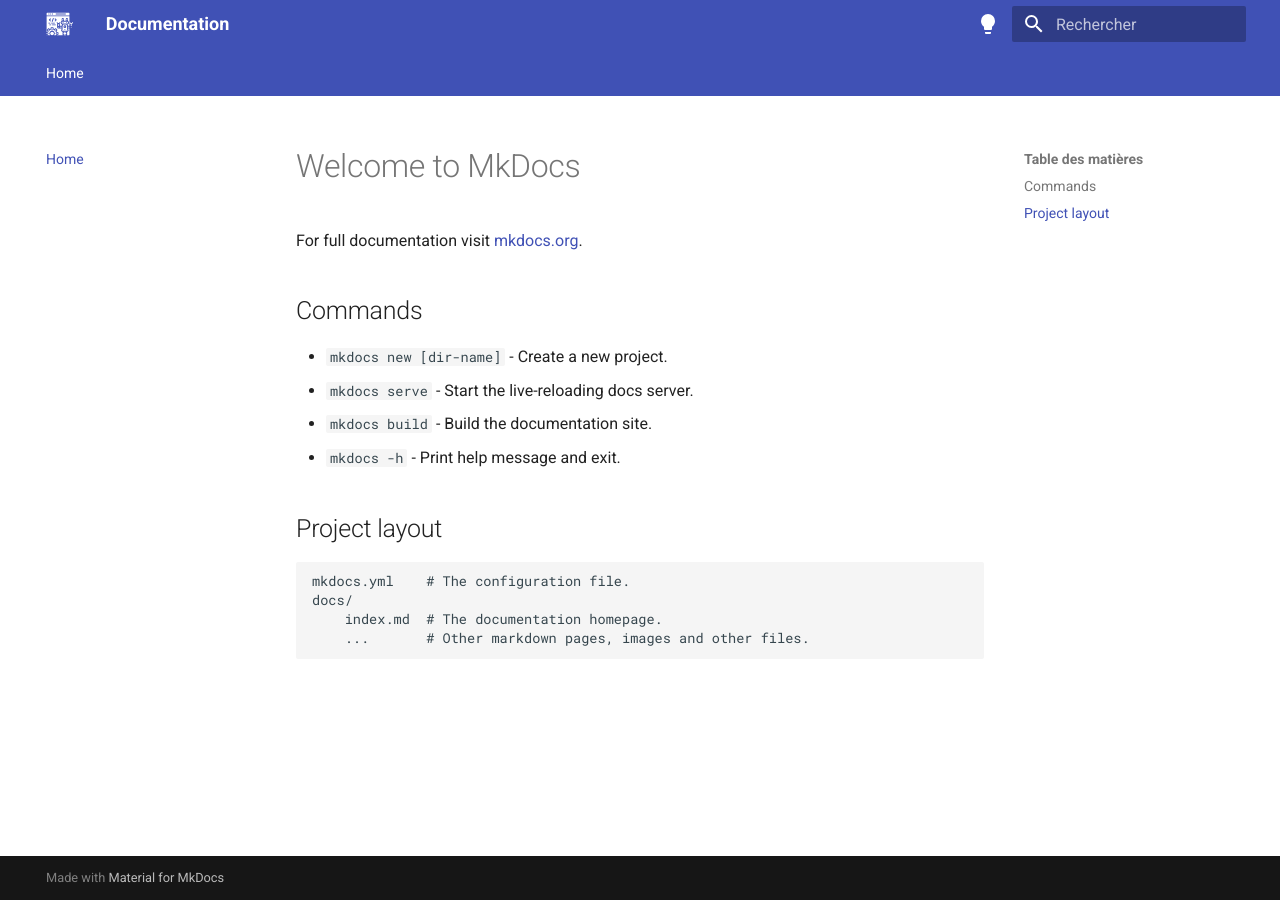
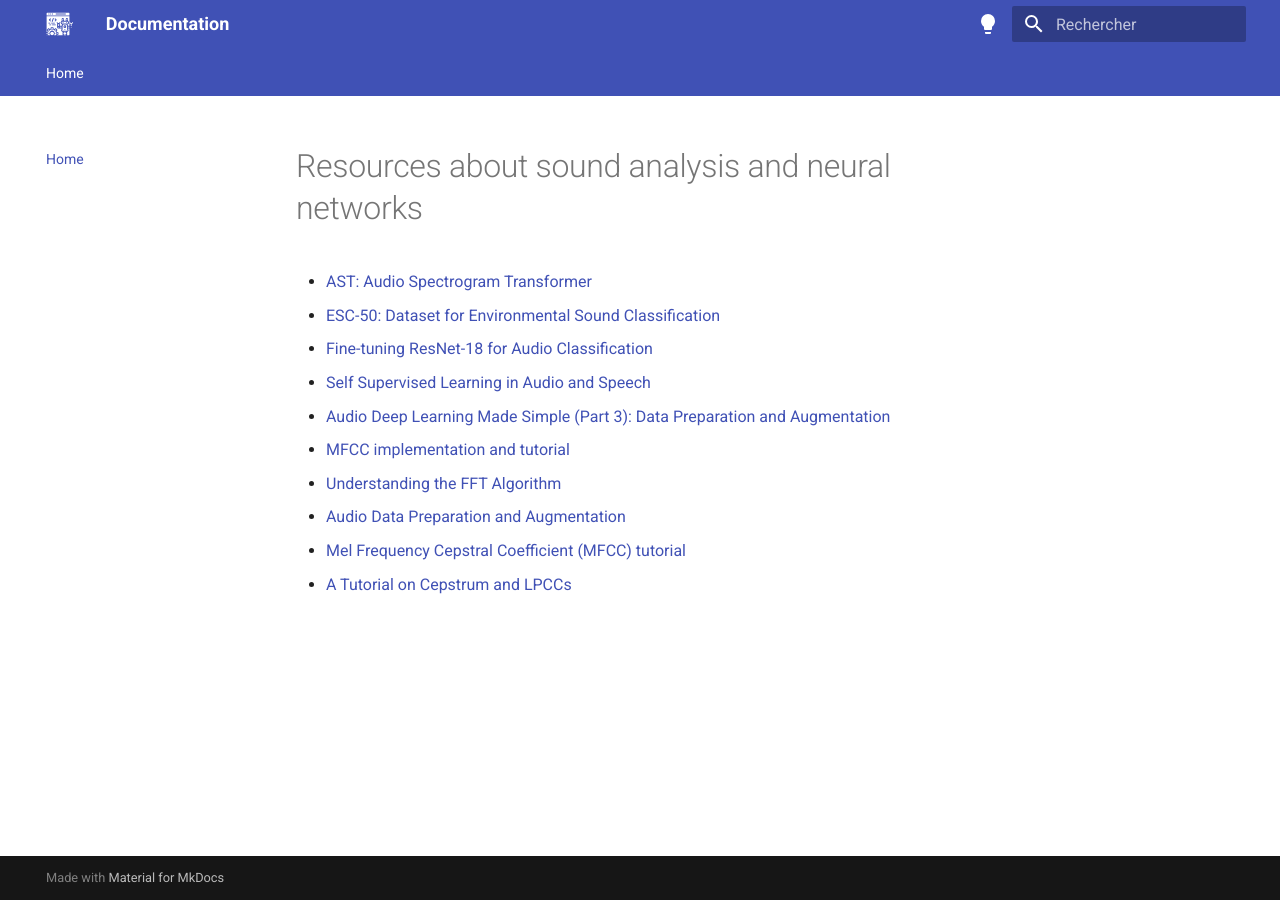
Before and after one commit to Klimorg/sound_analysis_doc, an MkDocs documentation site: the page built from docs/index.md, in a window 1280 px wide. Built offline with MkDocs 1.6.1 and Material for MkDocs 9.7.7, drawn with Linux system fonts in a browser that asks for light colours.

Commit message:
add resources

```diff
--- a/docs/index.md
+++ b/docs/index.md
@@ -1,17 +1,12 @@
-# Welcome to MkDocs
+# Resources about sound analysis and neural networks
 
-For full documentation visit [mkdocs.org](https://www.mkdocs.org).
-
-## Commands
-
-* `mkdocs new [dir-name]` - Create a new project.
-* `mkdocs serve` - Start the live-reloading docs server.
-* `mkdocs build` - Build the documentation site.
-* `mkdocs -h` - Print help message and exit.
-
-## Project layout
-
-    mkdocs.yml    # The configuration file.
-    docs/
-        index.md  # The documentation homepage.
-        ...       # Other markdown pages, images and other files.
+* [AST: Audio Spectrogram Transformer](https://arxiv.org/pdf/2104.01778.pdf)
+* [ESC-50: Dataset for Environmental Sound Classification](https://github.com/karolpiczak/ESC-50)
+* [Fine-tuning ResNet-18 for Audio Classification](https://wandb.ai/jhartquist/fastaudio-esc-50/reports/Fine-tuning-ResNet-18-for-Audio-Classification--VmlldzoyNjU3OTQ?galleryTag=)
+* [Self Supervised Learning in Audio and Speech](https://wandb.ai/tulasi1729/self-supervised-learning-in-audio/reports/Self-Supervised-Learning-in-Audio-and-Speech--VmlldzozODA3OTU?galleryTag=)
+* [Audio Deep Learning Made Simple (Part 3): Data Preparation and Augmentation](https://towardsdatascience.com/audio-deep-learning-made-simple-part-3-data-preparation-and-augmentation-24c6e1f6b52)
+* [MFCC implementation and tutorial](https://www.kaggle.com/ilyamich/mfcc-implementation-and-tutorial)
+* [Understanding the FFT Algorithm](https://jakevdp.github.io/blog/2013/08/28/understanding-the-fft/)
+* [Audio Data Preparation and Augmentation](https://www.tensorflow.org/io/tutorials/audio)
+* [Mel Frequency Cepstral Coefficient (MFCC) tutorial](http://practicalcryptography.com/miscellaneous/machine-learning/guide-mel-frequency-cepstral-coefficients-mfccs/)
+* [A Tutorial on Cepstrum and LPCCs](http://www.practicalcryptography.com/miscellaneous/machine-learning/tutorial-cepstrum-and-lpccs/)
--- a/requirements-doc.txt
+++ b/requirements-doc.txt
@@ -1,4 +1,3 @@
 mkdocs==1.2.3
 mkdocs-material==7.3.4
-# mkdocstrings==0.15.2
 mkdocstrings==0.16.2
```
